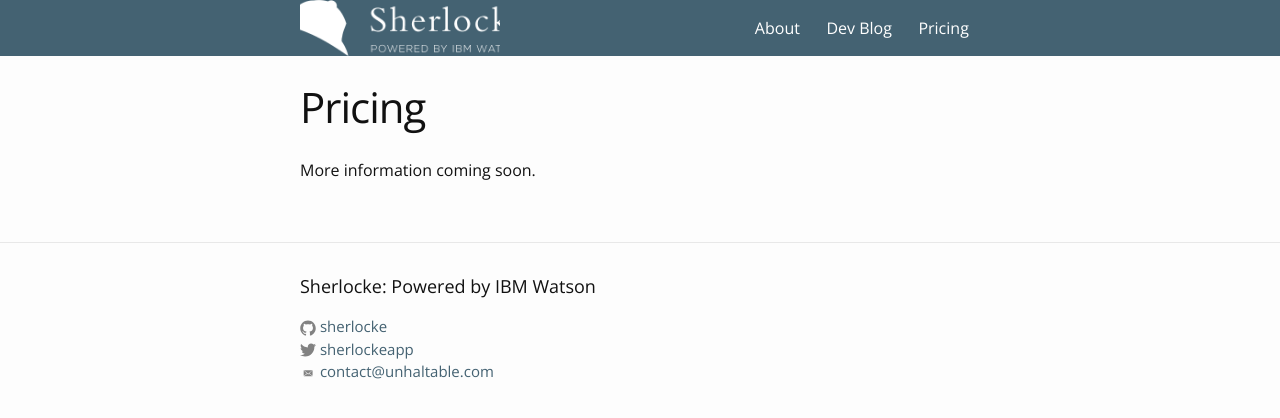
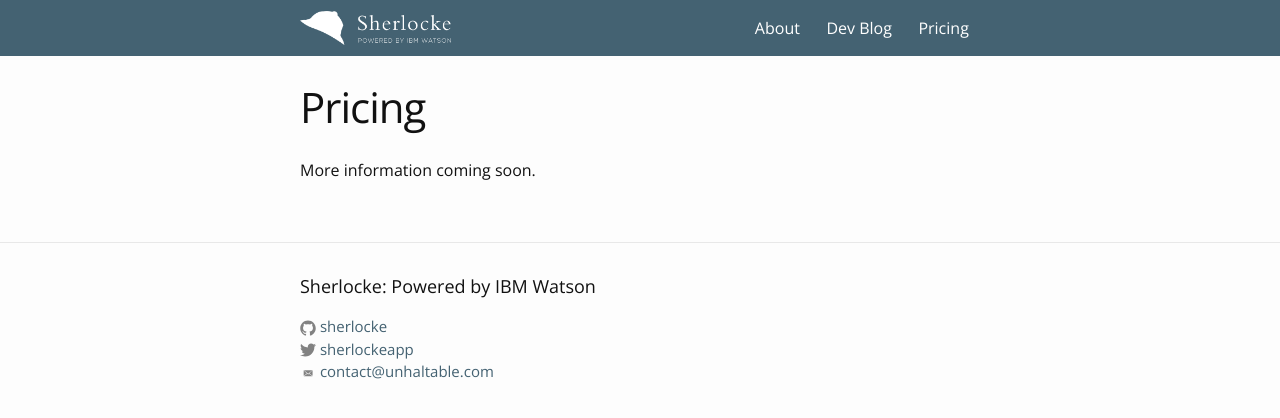
Before and after one commit to sherlocke/sherlocke.github.io, a Jekyll site: the page built from pricing.md, in a window 1280 px wide. Shown: the top 418 px of the page. Built offline with Jekyll 4.4.1, drawn with Linux system fonts in a browser that asks for light colours.

Commit message:
Image scaling fixes and favicon images

```diff
--- a/_includes/head.html
+++ b/_includes/head.html
@@ -9,4 +9,19 @@
   <link href='http://fonts.googleapis.com/css?family=Open+Sans:400,300,600' rel='stylesheet' type='text/css'>
   <link rel="stylesheet" href="{{ "/css/main.css" | prepend: site.baseurl }}">
   <link rel="canonical" href="{{ page.url | replace:'index.html','' | prepend: site.baseurl | prepend: site.url }}">
+
+  <link rel="shortcut icon" href="/img/icons/favicon.ico">
+  <link rel="apple-touch-icon" sizes="57x57" href="/img/icons/apple-touch-icon-57x57.png">
+  <link rel="apple-touch-icon" sizes="114x114" href="/img/icons/apple-touch-icon-114x114.png">
+  <link rel="apple-touch-icon" sizes="72x72" href="/img/icons/apple-touch-icon-72x72.png">
+  <link rel="apple-touch-icon" sizes="60x60" href="/img/icons/apple-touch-icon-60x60.png">
+  <link rel="apple-touch-icon" sizes="120x120" href="/img/icons/apple-touch-icon-120x120.png">
+  <link rel="apple-touch-icon" sizes="76x76" href="/img/icons/apple-touch-icon-76x76.png">
+  <meta name="apple-mobile-web-app-title" content="Sherlocke: Powered by IBM Watson">
+  <link rel="icon" type="image/png" href="/img/icons/favicon-96x96.png" sizes="96x96">
+  <link rel="icon" type="image/png" href="/img/icons/favicon-16x16.png" sizes="16x16">
+  <link rel="icon" type="image/png" href="/img/icons/favicon-32x32.png" sizes="32x32">
+  <meta name="msapplication-TileColor" content="#446272">
+  <meta name="msapplication-config" content="/img/icons/browserconfig.xml">
+  <meta name="application-name" content="Sherlocke: Powered by IBM Watson">
 </head>
--- a/_sass/_layout.scss
+++ b/_sass/_layout.scss
@@ -3,7 +3,6 @@
  */
 .site-header {
   background-color: $brand-color;
-  // border-bottom: 1px solid $grey-color-light;
   min-height: 56px;
 
   // Positioning context for the mobile navigation icon
@@ -11,14 +10,15 @@
 }
 
 .site-title {
-  background: url(/img/logo_white.png) no-repeat center center / cover;
+  background: url(/img/logo_white.png) no-repeat left center;
+  background-size: auto 60%;
   font-size: 26px;
   line-height: 56px;
   letter-spacing: -1px;
   margin-bottom: 0;
   float: left;
   text-indent: -3000em;
-  width: 200px;
+  width: 170px;
 }
 
 .site-nav {
@@ -183,18 +183,17 @@
 
     #hero-logo {
       background: url(/img/logo_white.png) no-repeat center center;
-      background-size: 600px 225px;
-      height: 175px;
+      height: 200px;
       margin: 0 auto;
       text-indent: -3000em;
       width: 600px;
     }
 
-      @include media-query($on-palm) {
+      @include media-query(650px) {
         #hero-logo {
-          background-size: 350px 132px;
-          height: 102px;
-          width: 350px;
+          background-size: 365px 81px;
+          height: 200px;
+          width: 400px;
         }
       }
 
```
Also changed, not shown: img/icons/browserconfig.xml (added, +11 -0 lines), img/icons/apple-touch-icon-114x114.png (added), img/icons/apple-touch-icon-120x120.png (added), img/icons/apple-touch-icon-57x57.png (added), img/icons/apple-touch-icon-60x60.png (added), img/icons/apple-touch-icon-72x72.png (added), img/icons/apple-touch-icon-76x76.png (added), img/icons/apple-touch-icon-precomposed.png (added), img/icons/apple-touch-icon.png (added), img/icons/favicon-16x16.png (added), img/icons/favicon-32x32.png (added), img/icons/favicon-96x96.png (added), img/icons/favicon.ico (added), img/icons/mstile-150x150.png (added), 2 more files. Lines whose indentation alone changed are shown as unchanged.
